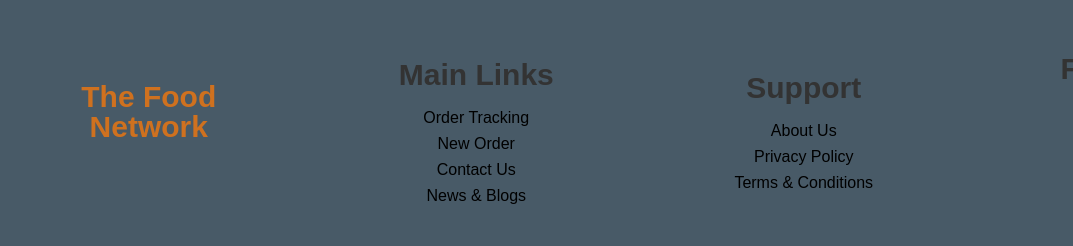
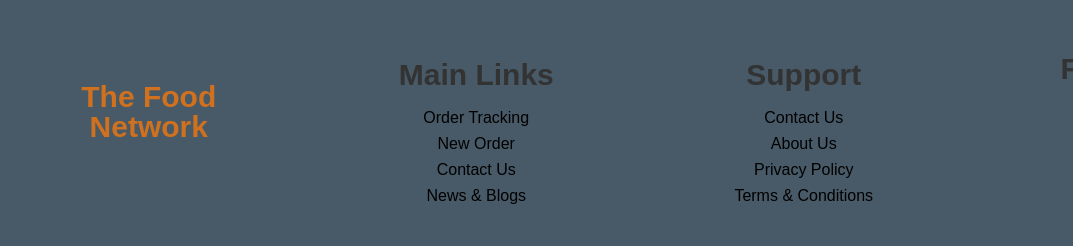
Before and after one commit to raviprakash1998/Restaurant-Website, a plain HTML site: page index.html in a window 1280 px wide. Shown: the part 2852-3098 px from the top of the page, 0-1073 px from the left. Drawn offline with nearby package versions, Linux system fonts and the light colour scheme.

Commit message:
Update index.html

```diff
--- a/index.html
+++ b/index.html
@@ -265,6 +265,7 @@
           <div class="links">
             <h3>Support</h3>
             <ul>
+              <li><a href="#contact">Contact Us</a></li>
               <li><a href="#about">About Us</a></li>
               <li><a href="">Privacy Policy</a></li>
               <li><a href="">Terms & Conditions</a></li>
```
